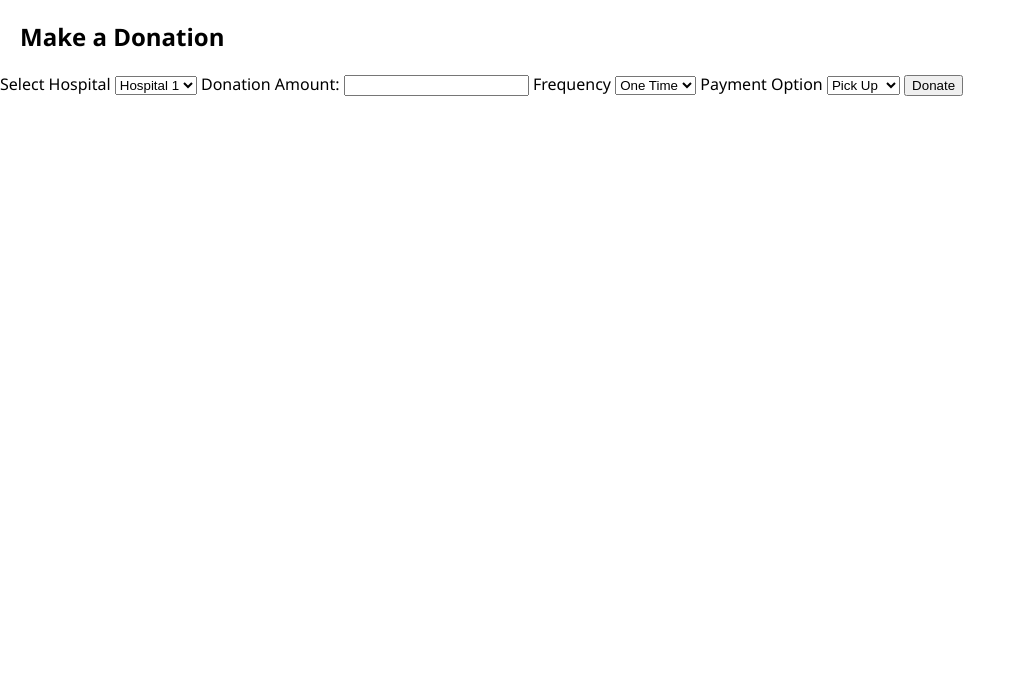
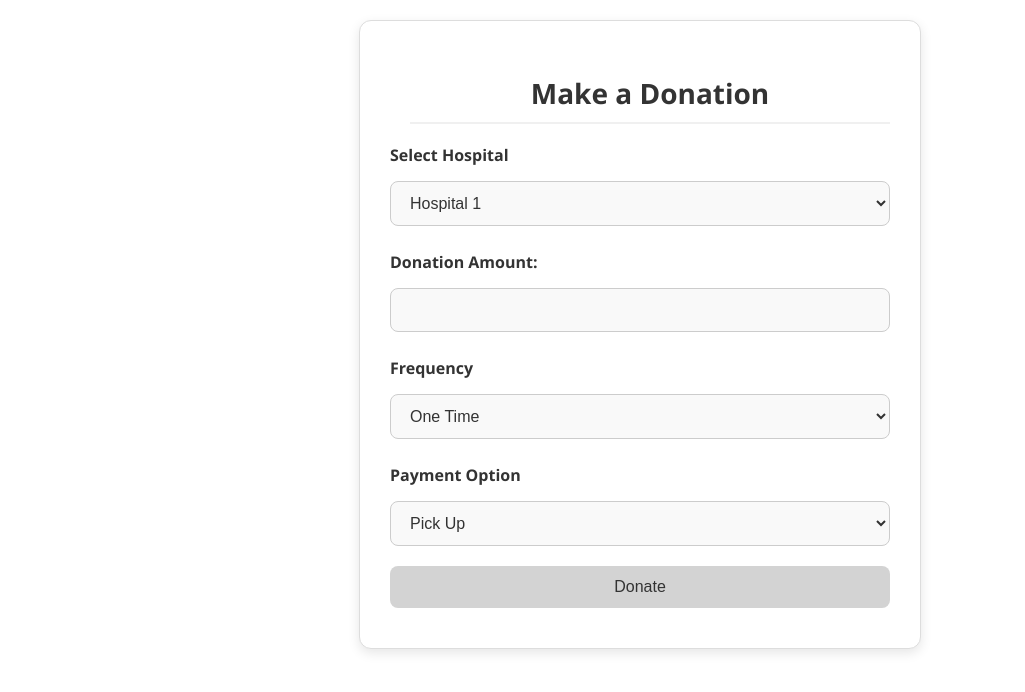
Before and after one commit to ZiadMahmoud03/CSE336-MedConnect, a PHP site: page /MoneyDonation.php in a window 1280 px wide. Shown: the top 692 px of the page, without its empty margins (0-1025 px from the left). Run offline with PHP 8.4, Linux system fonts and the light colour scheme.

Commit message:
Added style for Money Donation Form

```diff
--- a/View/style.css
+++ b/View/style.css
@@ -438,3 +438,72 @@ h2{
         margin-bottom: 20px;
     }
 }
+
+/*----------------------------------------------------------MoneyDonation--------------------------------------------------------------------------*/
+.donation-form-container {
+    max-width: 500px;
+    margin: 20px auto;
+    padding: 30px;
+    border: 1px solid #ddd;
+    border-radius: 12px;
+    background-color: #ffffff;
+    box-shadow: 0 4px 12px rgba(0, 0, 0, 0.1);
+}
+
+
+.donation-form-container h2 {
+    margin-bottom: 20px;
+    font-size: 28px;
+    color: #333;
+    text-align: center;
+    border-bottom: 2px solid #f0f0f0;
+    padding-bottom: 10px;
+}
+
+.donation-form-container label {
+    display: block;
+    margin-top: 15px;
+    margin-bottom: 5px;
+    font-size: 16px;
+    font-weight: 600;
+    color: #333;
+}
+
+.donation-form-container input[type="number"],
+.donation-form-container select,
+.donation-form-container button {
+    width: 100%;
+    padding: 12px 15px;
+    margin-top: 10px;
+    margin-bottom:10px;
+    border-radius: 8px;
+    border: 1px solid #ccc;
+    font-size: 16px;
+    color: #333;
+    background-color: #f9f9f9;
+    box-sizing: border-box;
+}
+
+.donation-form-container input[type="number"],
+.donation-form-container select {
+    background-color: #f9f9f9;
+}
+
+.donation-form-container input[type="number"]:focus,
+.donation-form-container select:focus {
+    border-color: #007bff;
+    background-color: #ffffff;
+    outline: none;
+}
+
+.donation-form-container button {
+    background-color: #d3d3d3;
+    color: #333;
+    border: none;
+    cursor: pointer;
+    transition: background-color 0.3s ease;
+}
+
+.donation-form-container button:hover {
+    background-color: #bfbfbf;
+}
```
